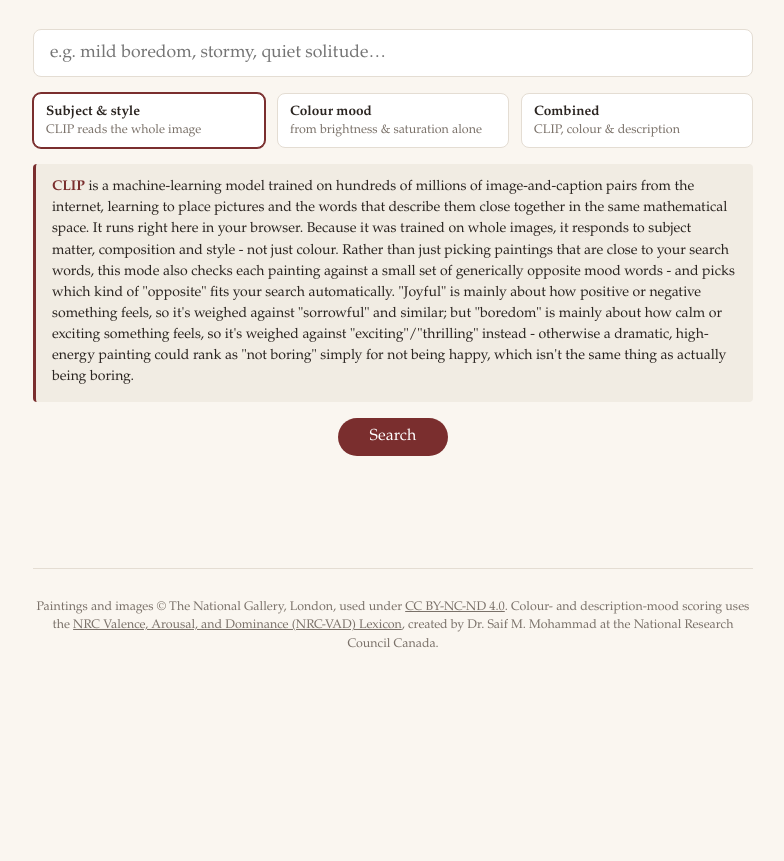
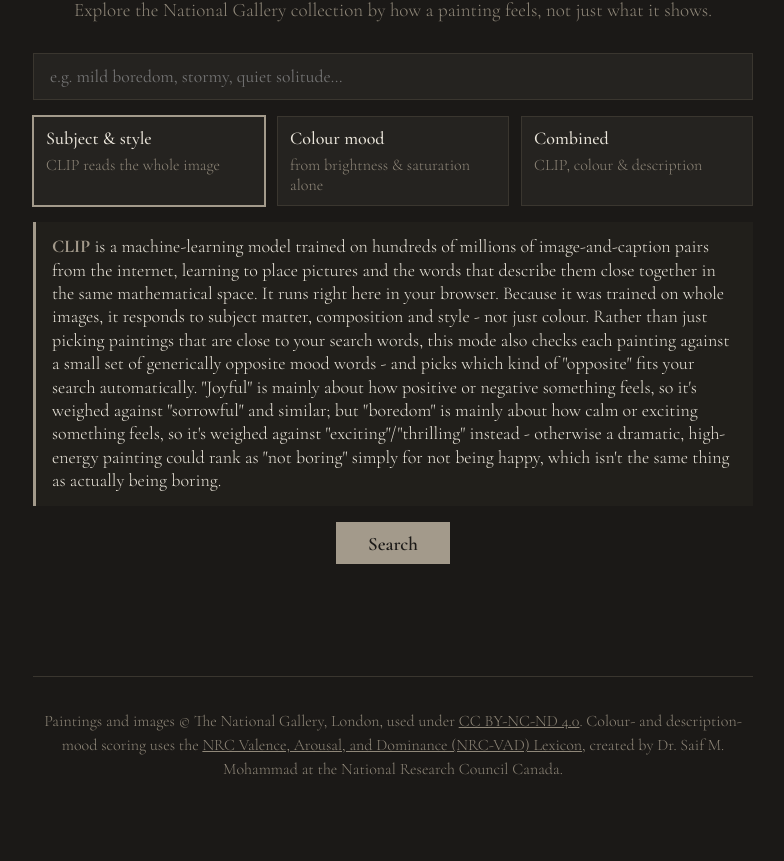
Before and after one commit to CogappLabs/ng-search-by-mood, a plain HTML site: page docs/index.html in a window 1280 px wide. Shown: the part 96-957 px from the top of the page, without its empty margins (247-1031 px from the left). Before the commit the page ends 826 px from the top, so only its background shows below. Drawn offline with nearby package versions, Linux system fonts and the light colour scheme.

Commit message:
Updating styling

```diff
--- a/docs/index.html
+++ b/docs/index.html
@@ -4,6 +4,12 @@
   <meta charset="utf-8" />
   <meta name="viewport" content="width=device-width, initial-scale=1" />
   <title>Mood Search · National Gallery</title>
+  <link rel="preconnect" href="https://fonts.googleapis.com" />
+  <link rel="preconnect" href="https://fonts.gstatic.com" crossorigin />
+  <link
+    href="https://fonts.googleapis.com/css2?family=Cormorant+Garamond:wght@300;400;500;600;700&display=swap"
+    rel="stylesheet"
+  />
   <link rel="stylesheet" href="style.css" />
 </head>
 <body>
--- a/docs/style.css
+++ b/docs/style.css
@@ -1,10 +1,11 @@
 :root {
-  --ink: #2a2420;
-  --muted: #7a7169;
-  --paper: #faf6f0;
-  --card: #ffffff;
-  --accent: #7a2e2e;
-  --border: #e4ddd3;
+  --ink: #ece7dc; /* light warm text */
+  --muted: #8f8779; /* dimmer stone-gray, for secondary text */
+  --paper: #1b1917; /* off-black page background, not pure black */
+  --card: #252320; /* elevated surfaces - input, mode buttons */
+  --panel: #211f1b; /* recessed/backdrop surfaces - blurb box, image letterboxing */
+  --accent: #a39a8b; /* stone accent, replacing the old red */
+  --border: #3a362f;
 }
 
 * {
@@ -16,7 +17,9 @@ body {
   padding: 2rem 1rem 4rem;
   background: var(--paper);
   color: var(--ink);
-  font-family: "Iowan Old Style", "Palatino Linotype", Georgia, serif;
+  font-family: "Cormorant Garamond", "Iowan Old Style", "Palatino Linotype", Georgia, serif;
+  font-size: 1em;
+  font-weight: 300;
 }
 
 header {
@@ -27,14 +30,15 @@ header {
 
 h1 {
   margin: 0 0 0.25rem;
-  font-weight: 600;
+  font-weight: 300;
   letter-spacing: 0.01em;
+  font-size: 3em;
 }
 
 .subtitle {
   margin: 0;
   color: var(--muted);
-  font-size: 1rem;
+  font-size: 19px;
 }
 
 #search-form {
@@ -50,7 +54,6 @@ h1 {
   font-size: 1.1rem;
   padding: 0.75rem 1rem;
   border: 1px solid var(--border);
-  border-radius: 8px;
   background: var(--card);
   font-family: inherit;
   color: var(--ink);
@@ -73,10 +76,8 @@ h1 {
   gap: 0.15rem;
   padding: 0.6rem 0.75rem;
   border: 1px solid var(--border);
-  border-radius: 8px;
   background: var(--card);
   cursor: pointer;
-  font-size: 0.85rem;
 }
 
 .mode-option:has(input:checked) {
@@ -91,22 +92,23 @@ h1 {
 }
 
 .mode-name {
-  font-weight: 600;
+  font-size: 18px;
+  font-weight: 500;
 }
 
 .mode-hint {
   color: var(--muted);
-  font-size: 0.78rem;
+  font-size: 1rem;
+  margin-top: 4px;
 }
 
 .blurb {
   margin: 0;
   padding: 0.85rem 1rem;
-  background: #f1ece3;
+  background: var(--panel);
   border-left: 3px solid var(--accent);
-  border-radius: 4px;
-  font-size: 0.88rem;
-  line-height: 1.5;
+  font-size: 18px;
+  line-height: 1.3;
   color: var(--ink);
 }
 
@@ -118,10 +120,10 @@ button[type="submit"] {
   align-self: center;
   padding: 0.6rem 2rem;
   border: none;
-  border-radius: 999px;
   background: var(--accent);
-  color: #fff;
-  font-size: 1rem;
+  color: var(--paper);
+  font-size: 19px;
+  font-weight: 600;
   font-family: inherit;
   cursor: pointer;
 }
@@ -162,7 +164,7 @@ a.card:hover .title {
    shown whole, uncropped and untinted - the National Gallery's licence
    requires images not be cropped, tinted or overlaid */
 .card .image-frame {
-  background: #efe9e1;
+  background: var(--panel);
   border-radius: 6px;
   aspect-ratio: 1 / 1;
   display: flex;
@@ -184,18 +186,18 @@ a.card:hover .title {
 
 .card .title {
   font-weight: 600;
-  font-size: 0.92rem;
+  font-size: 1rem;
   line-height: 1.3;
 }
 
 .card .maker {
   color: var(--muted);
-  font-size: 0.85rem;
+  font-size: 1rem;
 }
 
 .card .score {
   color: var(--muted);
-  font-size: 0.72rem;
+  font-size: 1rem;
   margin-top: 0.15rem;
 }
 
@@ -211,7 +213,7 @@ a.card:hover .title {
   padding-top: 1rem;
   border-top: 1px solid var(--border);
   color: var(--muted);
-  font-size: 0.78rem;
+  font-size: 1rem;
   line-height: 1.5;
   text-align: center;
 }
```
